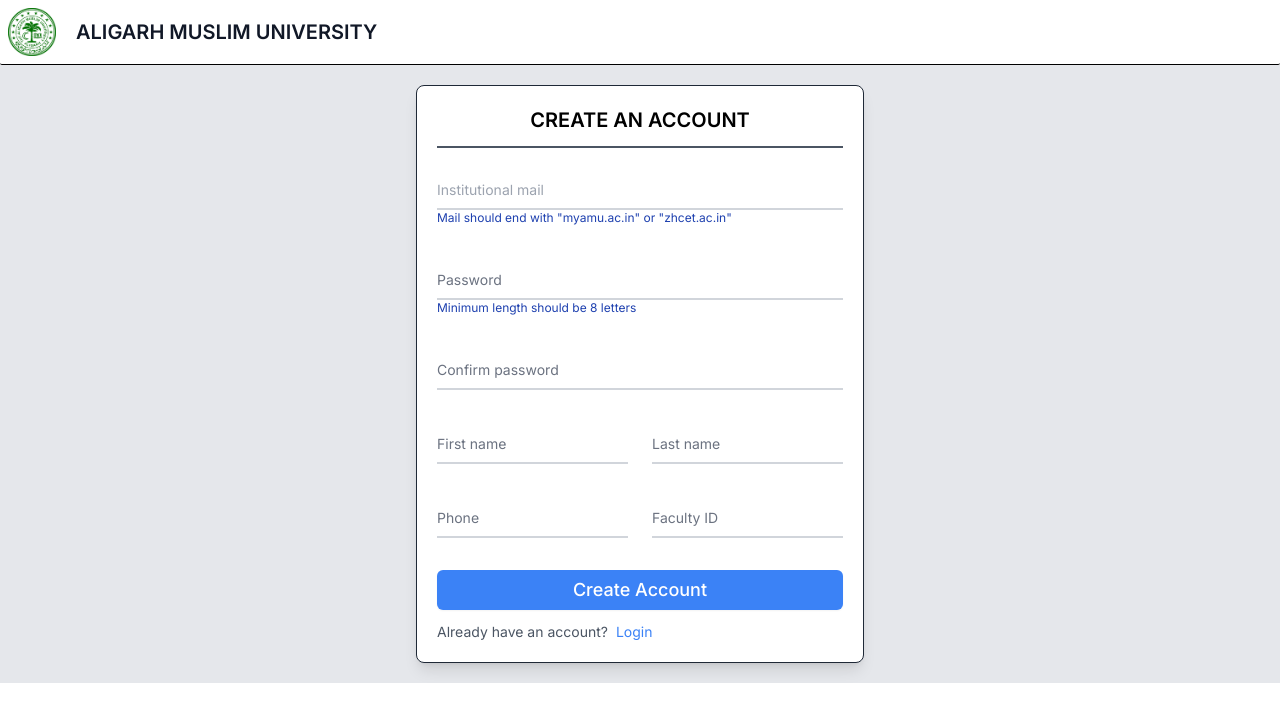
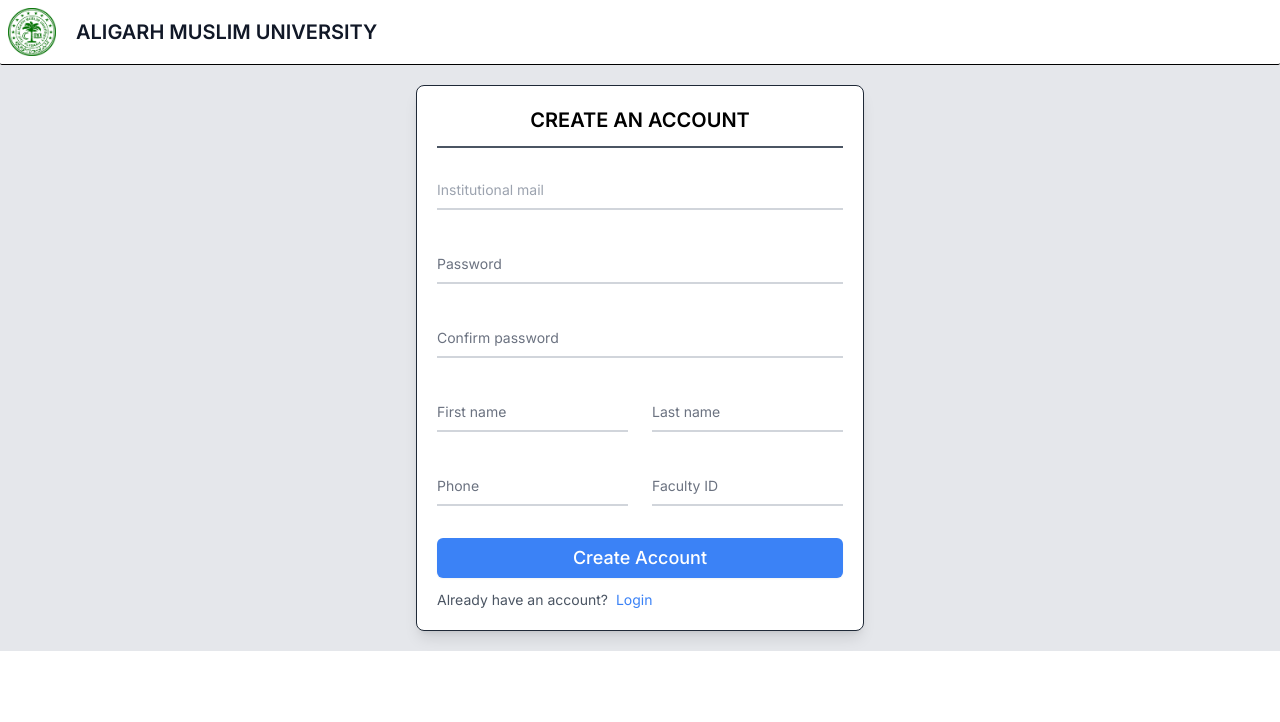
Before and after one commit to Inshamhaque/Minor-part-1, a Next.js app: page /auth/register in a window 1280 px wide. Shown: the top 722 px of the page. Built offline with nearby package versions, Linux system fonts and the light colour scheme.

Commit message:
new branch

```diff
--- a/Client-Components/auth-page/registerClient.tsx
+++ b/Client-Components/auth-page/registerClient.tsx
@@ -32,7 +32,6 @@ export const Register = () => {
 
   const handleClick = (e:any) => {
     e.preventDefault();
-
     const result = registerSchema.safeParse(credentials);
 
     if (!result.success || confirmPassword !== credentials.password) {
@@ -84,7 +83,6 @@ export const Register = () => {
                 onChange={(e) => setCredentials({ ...credentials, mail: e.target.value })}
               />
               <label htmlFor="floating_email" className="peer-focus:font-medium absolute text-sm text-gray-400 duration-300 transform -translate-y-6 scale-75 top-3 -z-10 origin-[0] peer-focus:start-0 rtl:peer-focus:translate-x-1/4 rtl:peer-focus:left-auto peer-focus:text-blue-600 peer-focus:dark:text-blue-500 peer-placeholder-shown:scale-100 peer-placeholder-shown:translate-y-0 peer-focus:scale-75 peer-focus:-translate-y-6">Institutional mail </label>
-              {!errors.mail && <div className="text-xs text-blue-800">Mail should end with "myamu.ac.in" or "zhcet.ac.in"</div>}
               {errors.mail && <div className="text-sm text-red-600">{errors.mail}</div>}
           </div>
           <div className="relative z-0 w-full mb-5 group">
@@ -99,7 +97,6 @@ export const Register = () => {
                 onChange={(e) => setCredentials({ ...credentials, password: e.target.value })}
               />
               <label htmlFor="floating_password" className="peer-focus:font-medium absolute text-sm text-gray-500 dark:text-gray-400 duration-300 transform -translate-y-6 scale-75 top-3 -z-10 origin-[0] peer-focus:start-0 rtl:peer-focus:translate-x-1/4 peer-focus:text-blue-600 peer-focus:dark:text-blue-500 peer-placeholder-shown:scale-100 peer-placeholder-shown:translate-y-0 peer-focus:scale-75 peer-focus:-translate-y-6">Password</label>
-              {!errors.password && <div className="text-xs text-blue-800">Minimum length should be 8 letters</div>}
               {errors.password && <div className="text-sm text-red-600">{errors.password}</div>}
           </div>
           <div className="relative z-0 w-full mb-5 group">
```
Also changed, not shown: 1 other file (tests, documents, lock files or other folders).
